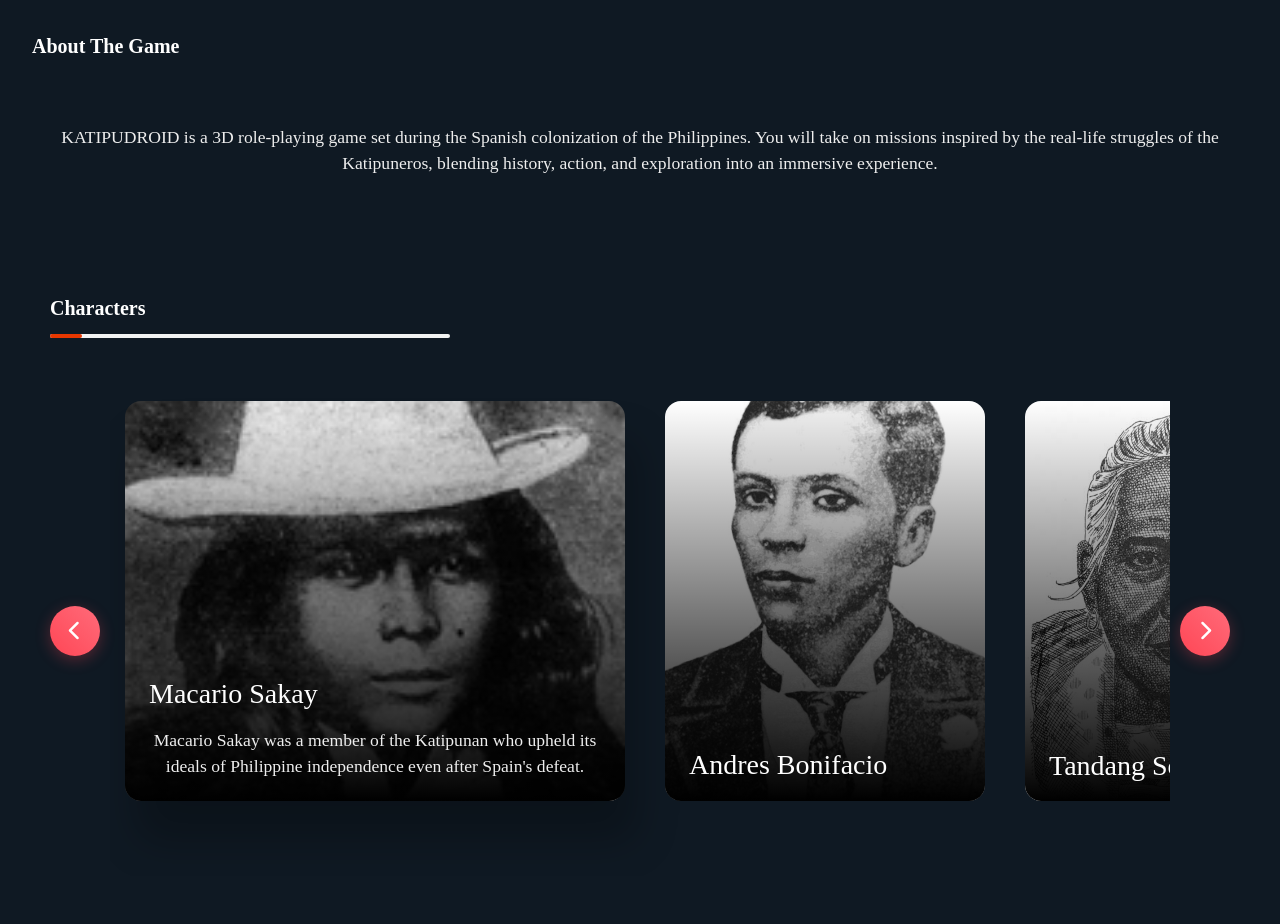
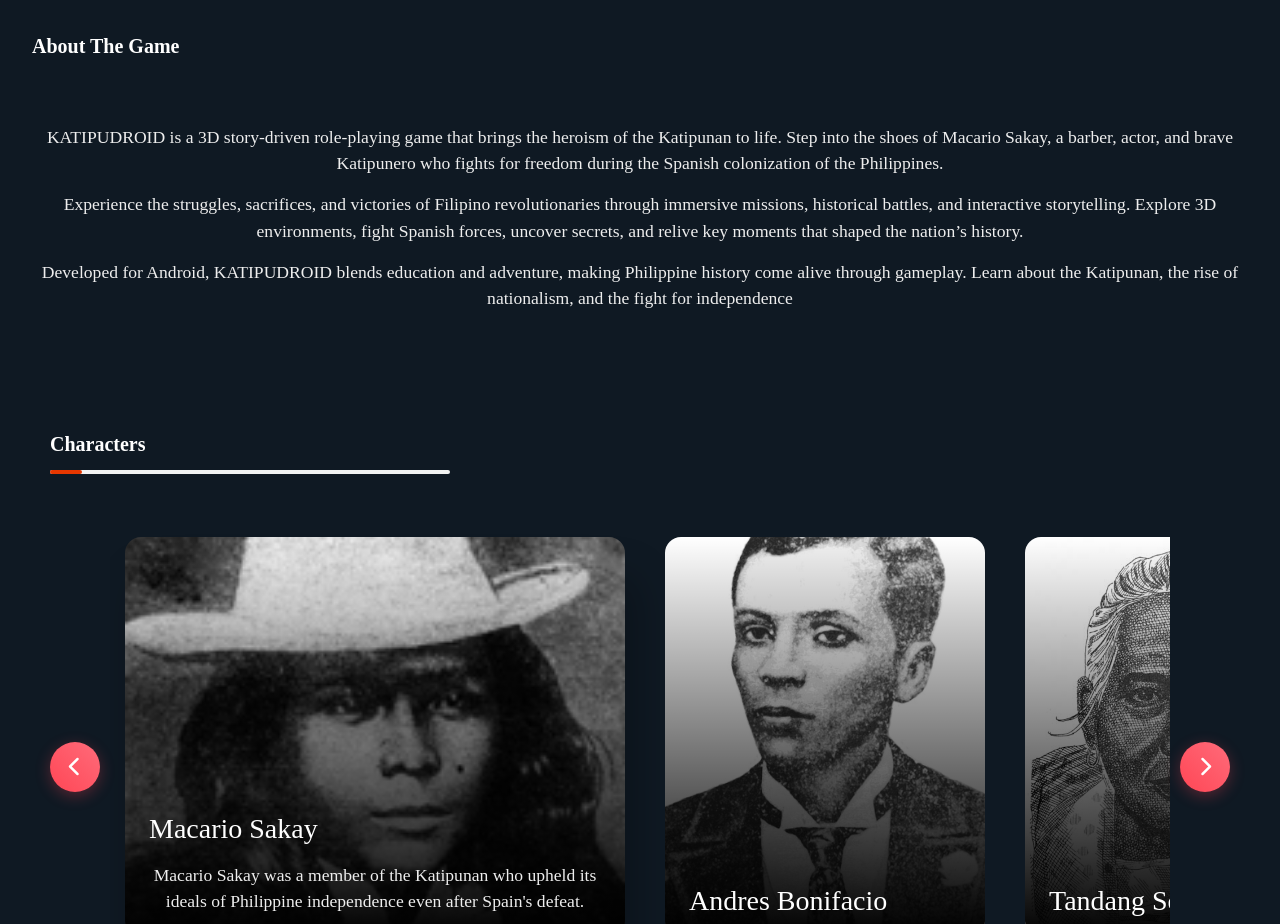
Before and after one commit to Capstonepdm/Katipudroid, a plain HTML site: page index.html in a window 1280 px wide. Shown: the part 960-1884 px from the top of the page. Drawn offline with nearby package versions, Linux system fonts and the light colour scheme; no server answers; a web font is replaced by a local one.

Commit message:
Revised Introduction

```diff
--- a/index.html
+++ b/index.html
@@ -41,7 +41,9 @@
   <!--about-->
   <section id="about">
     <h2>About the Game</h2>
-    <p>KATIPUDROID is a 3D role-playing game set during the Spanish colonization of the Philippines. You will take on missions inspired by the real-life struggles of the Katipuneros, blending history, action, and exploration into an immersive experience.</p>
+    <p>KATIPUDROID is a 3D story-driven role-playing game that brings the heroism of the Katipunan to life. Step into the shoes of Macario Sakay, a barber, actor, and brave Katipunero who fights for freedom during the Spanish colonization of the Philippines.</p>
+    <p>Experience the struggles, sacrifices, and victories of Filipino revolutionaries through immersive missions, historical battles, and interactive storytelling. Explore 3D environments, fight Spanish forces, uncover secrets, and relive key moments that shaped the nation’s history.</p>
+    <p>Developed for Android, KATIPUDROID blends education and adventure, making Philippine history come alive through gameplay. Learn about the Katipunan, the rise of nationalism, and the fight for independence</p>
   </section>
 
 <!--characters card-->
```
